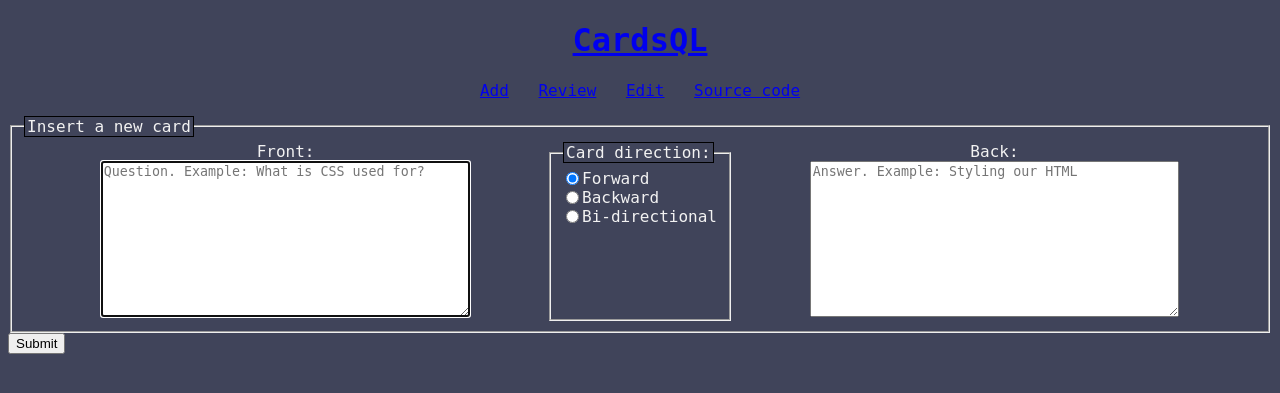
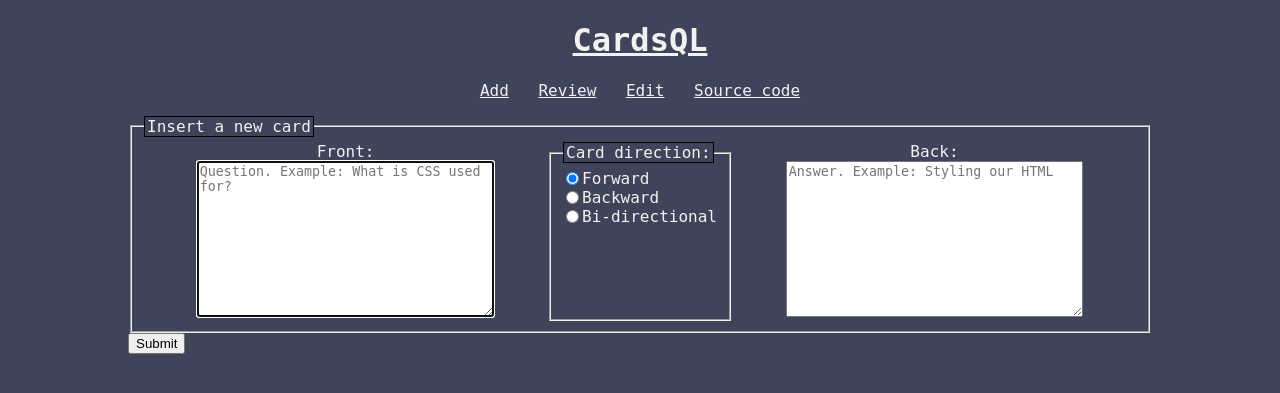
Before and after one commit to dinesh-58/cardsQL, a PHP site: page / in a window 1280 px wide. Shown: the top 393 px of the page. Run offline with PHP 8.4, Linux system fonts and the light colour scheme.

Commit message:
add minor styles

```diff
--- a/style.css
+++ b/style.css
@@ -19,6 +19,12 @@
     color: var(--dimWhite);
     font-size: 1.6rem;
     font-family: monospace;
+    max-width: 80%;
+    margin-left: auto;
+    margin-right: auto;
+}
+a {
+    color: var(--dimWhite);
 }
 header h1 {
     text-align: center;
```
